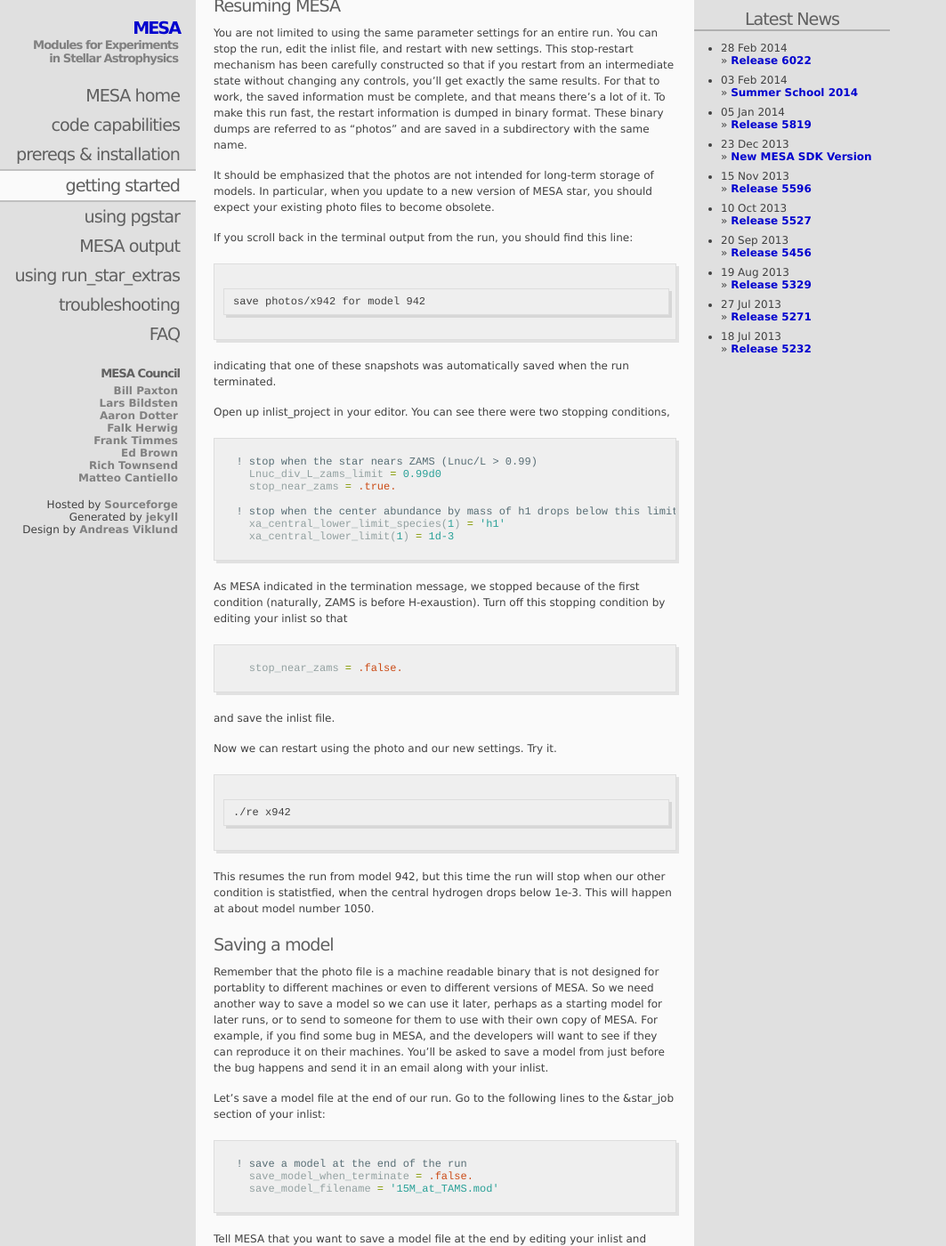
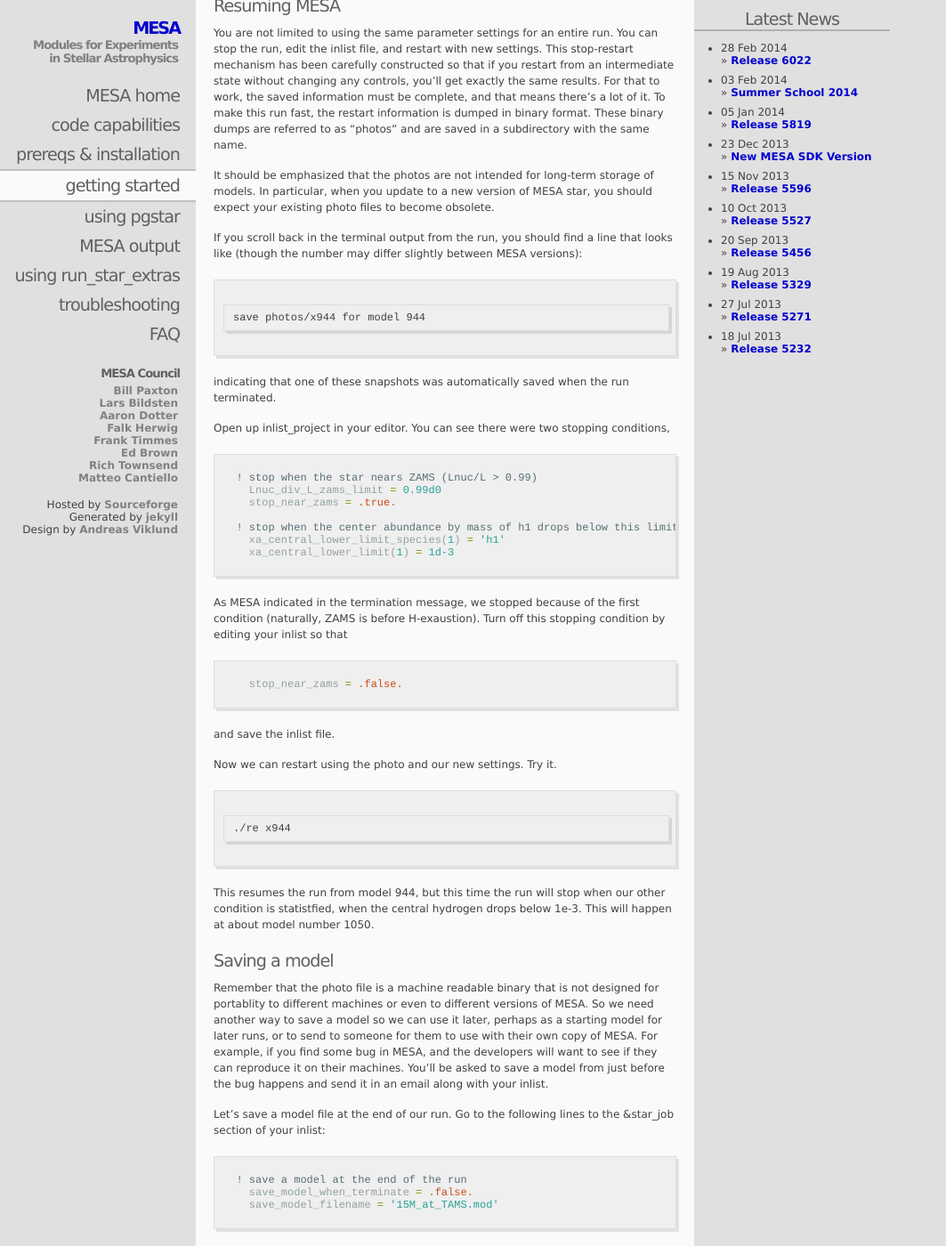
Before and after one commit to MESAHub/mesa-website, a Jekyll site: the page built from 03-starting.markdown, in a window 1280 px wide and 1400 px high, scrolled down 4811 px. Shown: the whole window at 89% size, without its empty margins (0-1063 px from the left). Built offline with Jekyll 4.4.1, drawn with Linux system fonts in a browser that asks for light colours; Markdown is read by kramdown in place of the engine named in the settings.

Commit message:
change step number to agree with latest MESA

```diff
--- a/03-starting.markdown
+++ b/03-starting.markdown
@@ -239,9 +239,10 @@
 obsolete.
 
 If you scroll back in the terminal output from the run, you should
-find this line:
+find a line that looks like (though the number may differ slightly
+between MESA versions):
 
-    save photos/x942 for model 942
+    save photos/x944 for model 944
 
 indicating that one of these snapshots was automatically saved when
 the run terminated.
@@ -271,9 +272,9 @@
 
 Now we can restart using the photo and our new settings.  Try it.
 
-    ./re x942
+    ./re x944
 
-This resumes the run from model 942, but this time the run will stop
+This resumes the run from model 944, but this time the run will stop
 when our other condition is statistfied, when the central hydrogen
 drops below 1e-3.  This will happen at about model number 1050.
 
@@ -303,7 +304,7 @@
 
 Save the file and then restart MESA from the same point as before.
 
-    ./re x942
+    ./re x944
 
 This time when the run terminates MESA will save a model named
 15M\_at\_TAMS.mod.  Take a look and see.
```
